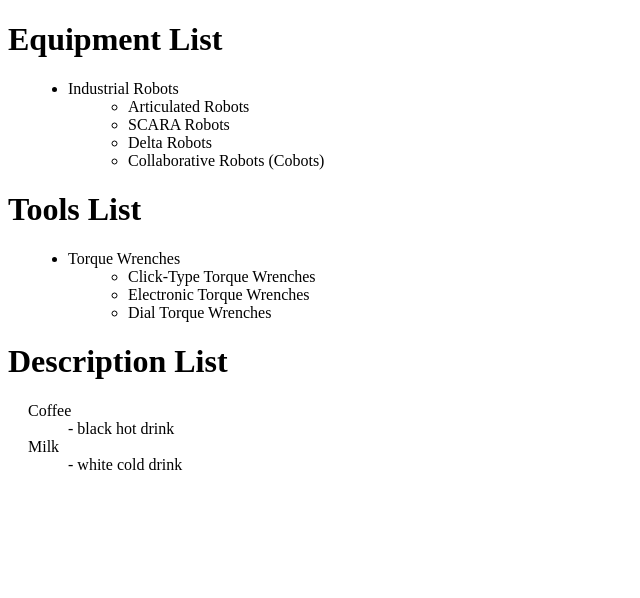
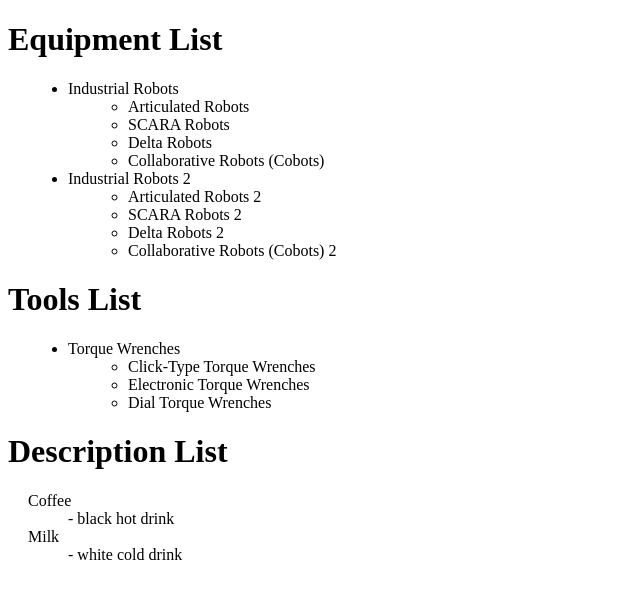
Before and after one commit to Malcom2024/Malcom2024.github.io, a plain HTML site: page html.html in a window 1280 px wide. Shown: the whole page, without its empty margins (0-640 px from the left). Drawn offline with Linux system fonts and the light colour scheme.

Commit message:
Update html.html

```diff
--- a/html.html
+++ b/html.html
@@ -22,7 +22,14 @@
                 <li>Collaborative Robots (Cobots)</li>
             </ul>
         </li>
-        <!-- Add other equipment categories and subcategories here -->
+        <li>Industrial Robots 2
+            <ul>
+                <li>Articulated Robots 2</li>
+                <li>SCARA Robots 2</li>
+                <li>Delta Robots 2</li>
+                <li>Collaborative Robots (Cobots) 2</li>
+            </ul>
+        </li>        <!-- Add other equipment categories and subcategories here -->
     </ul>
 
     <h1>Tools List</h1>
```
